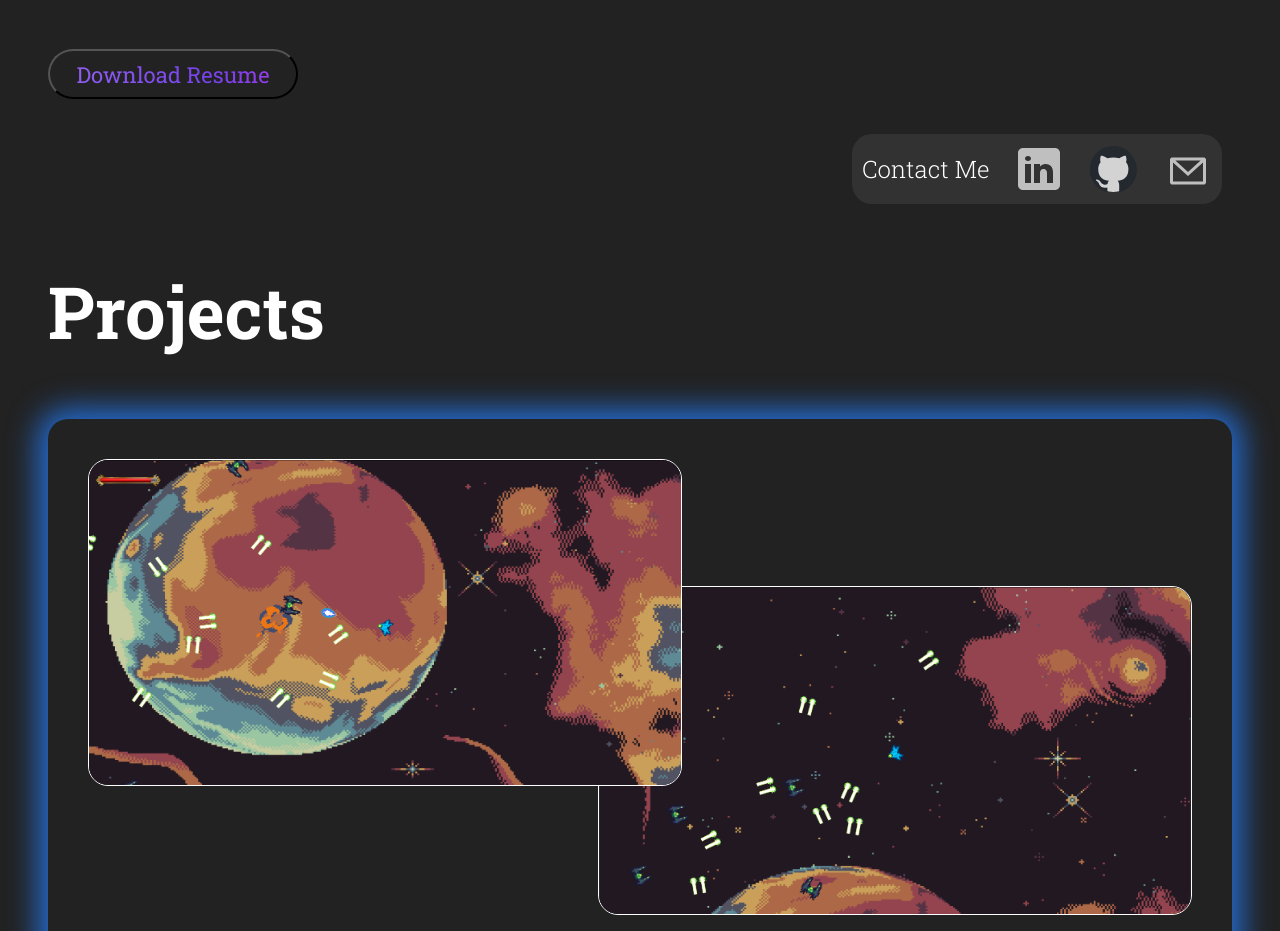
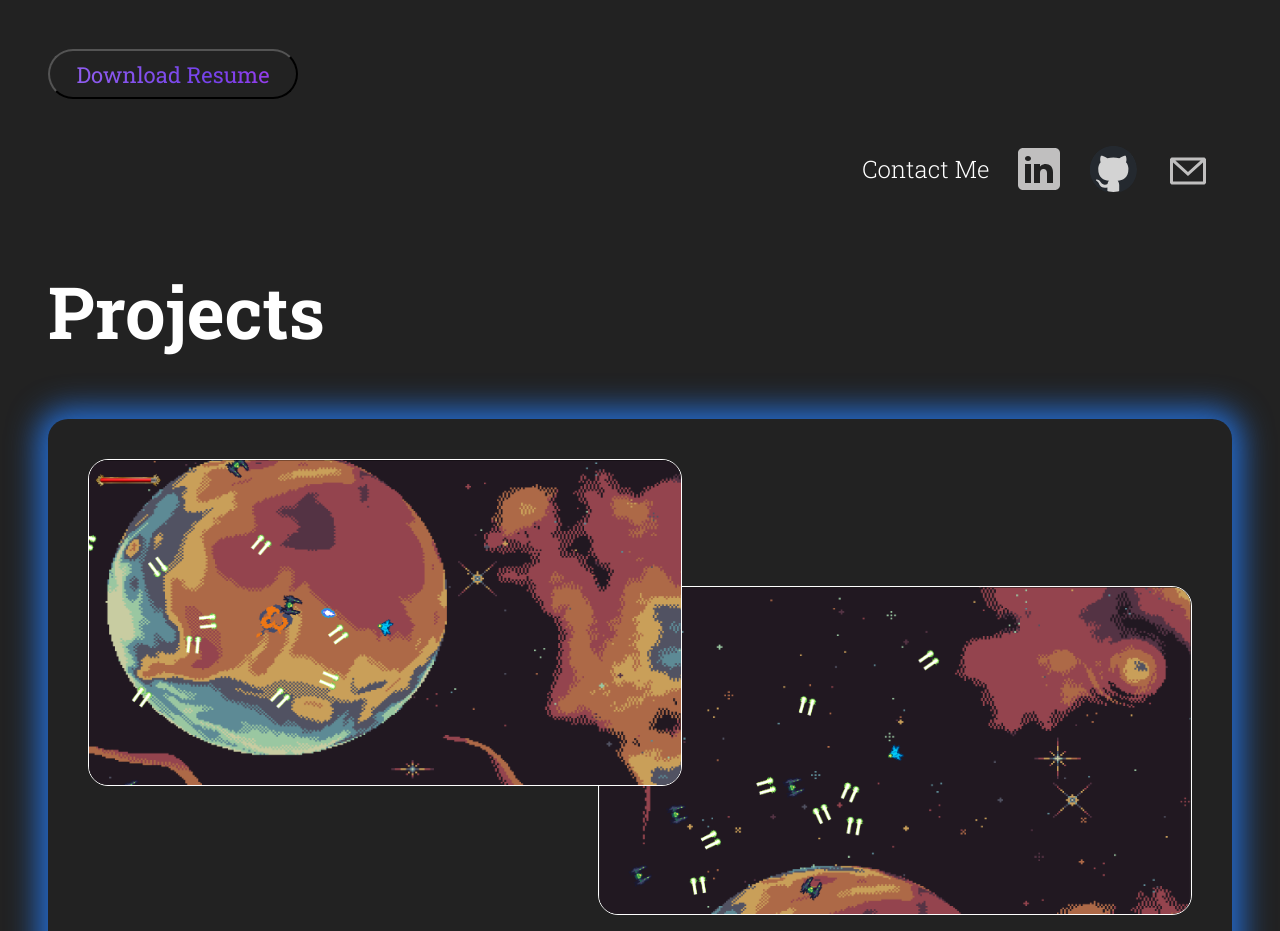
Before and after one commit to MarcoAntOtero/personalwebsite, a plain HTML site: page personal.html in a window 1280 px wide. Shown: the part 1040-1971 px from the top of the page. Drawn offline with Linux system fonts and the light colour scheme.

Commit message:
working bar, still need to edit how much it slides

```diff
--- a/main.js
+++ b/main.js
@@ -44,22 +44,17 @@ document.addEventListener("DOMContentLoaded", () => {
             behavior: "smooth",
         });
     };
-    const outsideLinks = document.querySelector(".outside-links");
+  const outsideLinks = document.getElementById("outside-links");
+    window.addEventListener("scroll", () => {
+      const rect = outsideLinks.getBoundingClientRect();
 
-    const observer2 = new IntersectionObserver(
-      ([entry]) => {
-        if (entry.boundingClientRect.top <= 0 && !entry.isIntersecting) {
-          outsideLinks.classList.add("slide-in");
-        }
-        else {
-          outsideLinks.classList.remove("slide-in");
-        }
-      },
-    {
-      threshold: [1.0],
-    }
-   );
-   observer2.observe(outsideLinks);
+      if(rect.top<=0){
+        outsideLinks.classList.add("slide-in");
+      }
+      else {
+        outsideLinks.classList.remove("slide-in");
+      }
+    });
 
     // Add event listeners
     window.addEventListener("scroll", { passive: true });
--- a/personal.css
+++ b/personal.css
@@ -123,7 +123,7 @@ h2{ /*affects subtitles of main, bottom containers*/
   width: 350px;
   height: 50px;
   padding: 10px;
-  background-color: #323232;
+  background-color: none;
   border-radius: 20px;
 
   display: flex;
@@ -140,6 +140,7 @@ h2{ /*affects subtitles of main, bottom containers*/
 }
 
 .outside-links.slide-in {
+	background-color: #323232;
 	transform: translateX(400px);
 }
 /* Icons */
--- a/personal.html
+++ b/personal.html
@@ -25,7 +25,7 @@ I thrive on building from the ground up whether it's designing a 2D game in C++
 					<button onclick = "window.location.href='assets/marco-otero-resume.pdf';" class="resume-button" target="_blank">Download Resume</button>
 				</div>
 			</div>
-			<div class="outside-links">
+			<div class="outside-links" id="outside-links">
 						<h4 class = "outside-links-caption"> Contact Me </h4>
 						<a href = "https://www.linkedin.com/in/marco-otero935" class = "linkedin-icon" target = "_blank">
 							<img src = "assets/icons8-linkedin.svg" class = "linkedin-icon-img">
```
